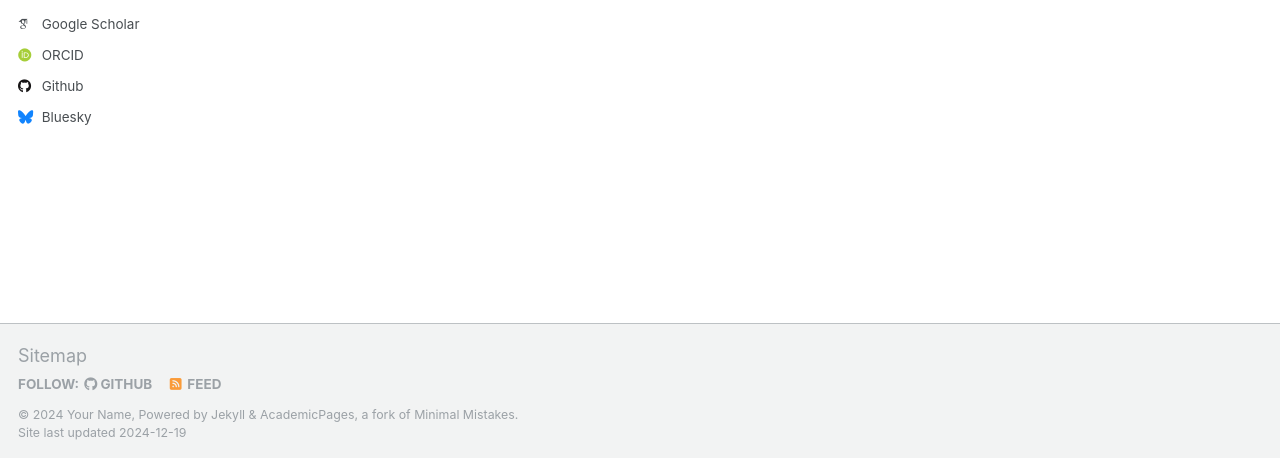
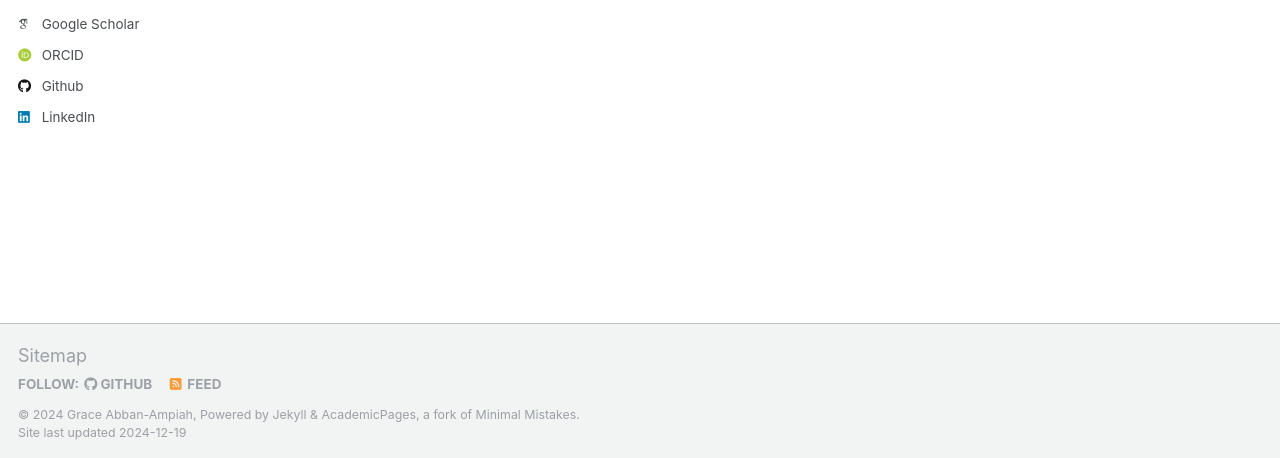
Before and after one commit to gabban-ampiah/gabban-ampiah.github.io, a Jekyll site: the page built from _pages/about.md, in a window 1280 px wide. Shown: the part 439-897 px from the top of the page. Built offline with Jekyll 4.4.1, drawn with Linux system fonts in a browser that asks for light colours; some web fonts are replaced.

Commit message:
Update _config.yml

```diff
--- a/_config.yml
+++ b/_config.yml
@@ -10,11 +10,11 @@
 locale                   : "en-US"
 title                    : "Grace Abban-Ampiah"
 title_separator          : "-"
-name                     : &name "Your Name"
+name                     : &name "Grace Abban-Ampiah"
 description              : &description "personal description"
 url                      : https://gabban-ampiah.github.io # the base hostname & protocol for your site e.g. "https://[your GitHub username].github.io"
 baseurl                  : "" # the subpath of your site, e.g. "/blog"
-repository               : "gabban-ampiah/gabban-ampiah.github.io"
+repository               : "https://github.com/gabban-ampiah"
 
 # Site Author - The following control what appear as part of the author content on the side bar.
 #               If a field is blank the icon and link will not appear, otherwise it will be shown.
@@ -32,7 +32,7 @@ author:
 
   # Academic websites
   arxiv            : # URL - Update with the correct link to your profile
-  googlescholar    : "https://scholar.google.com/citations?user=PS_CX0AAAAAJ"
+  googlescholar    : "https://scholar.google.com/citations?hl=en&user=BFuenbsAAAAJ"
   impactstory      : # URL
   orcid            : "https://orcid.org/0000-0003-1872-769X"
   semantic         : # URL
@@ -49,7 +49,7 @@ author:
   stackoverflow    : # User number or user number and name (i.e., use "1" or "1/jeff-atwood")
 
   # Social media
-  bluesky          : "bsky.app" # Replace this with you Bluesky username
+  bluesky          : # Replace this with you Bluesky username
   facebook         : # https://www.facebook.com/grace.ampiah
   flickr           : # Username
   foursquare       : # Username
@@ -58,7 +58,7 @@ author:
   keybase          : # Username
   instagram        : # Username
   lastfm           : # Username
-  linkedin         : # https://www.linkedin.com/in/grace-abban-ampiah-7a3697a0/
+  linkedin         : "https://www.linkedin.com/in/grace-abban-ampiah-7a3697a0/"
   mastodon         : # URL
   medium           : # URL
   pinterest        : # Username
```
